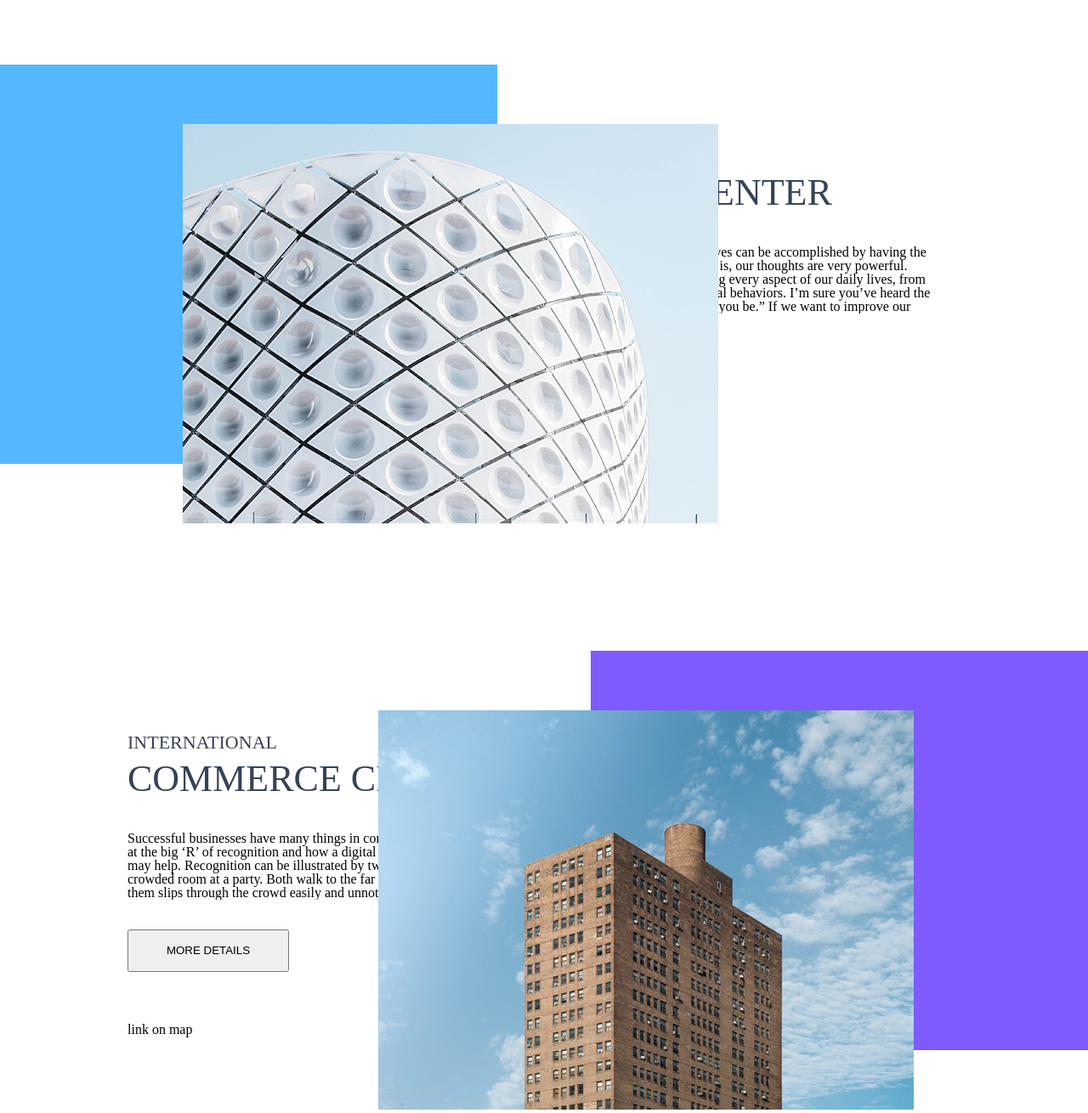
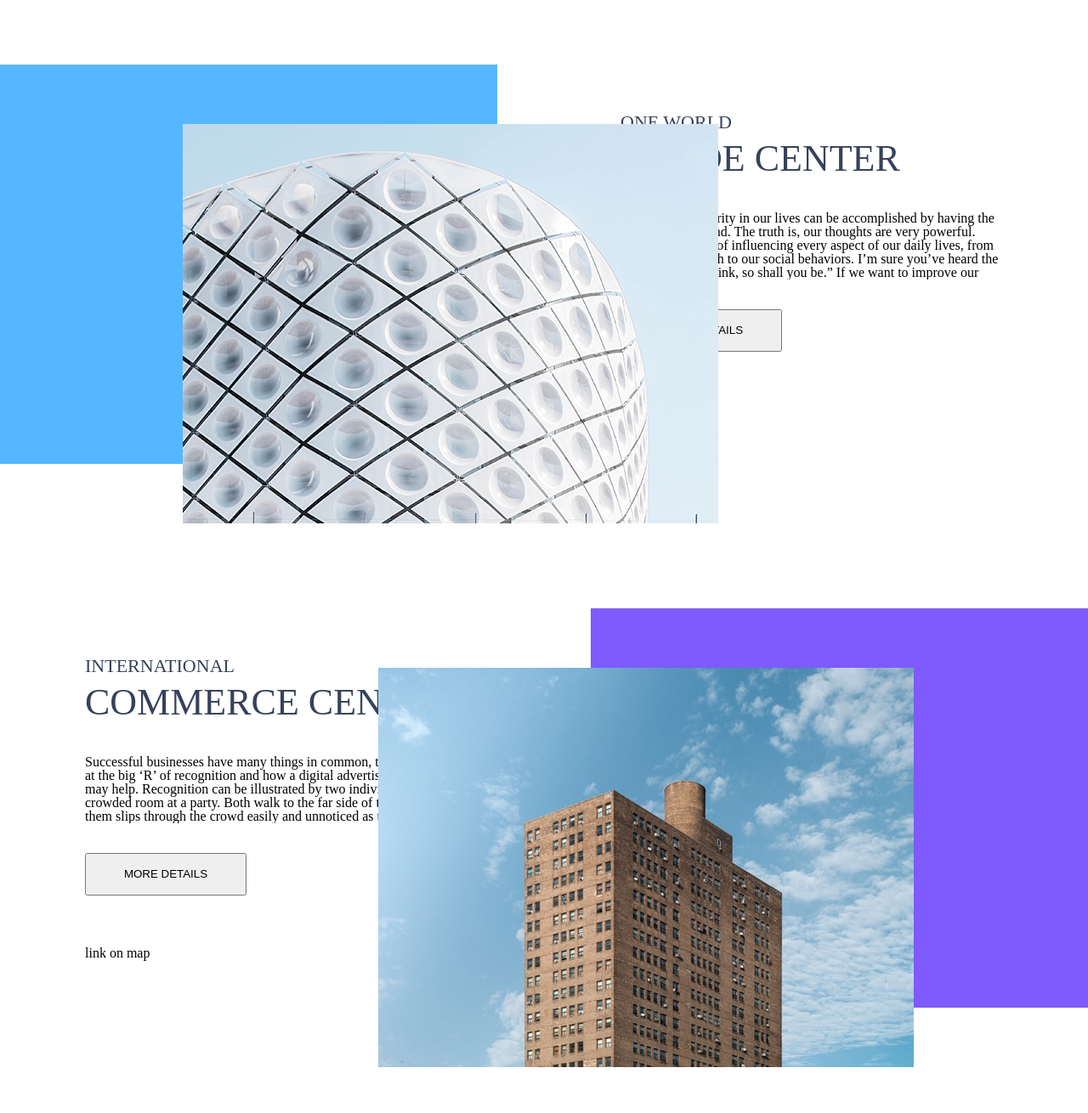
Before and after one commit to Vikaloveyou/Exam_JS, a plain HTML site: page index.html in a window 1280 px wide. Shown: the part 1060-2370 px from the top of the page at 85% size. Drawn offline with Linux system fonts and the light colour scheme.

Commit message:
different fixes

```diff
--- a/index.html
+++ b/index.html
@@ -123,8 +123,7 @@
 
 
 		<div class="commerce-center">
-			<div class="commerce-center__shadow"></div>
-			<div class="commerce-center__image"></div>
+
 			<div class="commerce-center__info">
 				<p class="pre-title__info">International</p>
 				<h3 class="title__info">Commerce Centre</h3>
@@ -179,6 +178,9 @@
 				<button class="more-dateils-btn">more details</button>
 				<div class="were_we_are">link on map</div>
 			</div>
+
+			<div class="commerce-center__image"></div>
+			<div class="commerce-center__shadow"></div>
 		</div>
 
 	</section>
--- a/scss/modules/_projects.scss
+++ b/scss/modules/_projects.scss
@@ -20,27 +20,22 @@
         width: 900px;
         text-align: center;
         margin: 0 auto;
+        margin-bottom: 100px;
     }
 }
 
 .trade-center {
-    margin-top: 100px;
-    height: 550px;
     display: flex;
     position: relative;
-    justify-content: flex-end;
+    justify-content: space-between;
     align-items: center;
-    margin-bottom: 140px;
-
+    margin-bottom: 170px;
 
     &__shadow {
         background: url('../images/Back.png') no-repeat;
         background-size: cover;
         width: 585px;
         height: 470px;
-        position: absolute;
-        left: 0;
-        top: 0;
     }
 
     &__image {
@@ -54,26 +49,21 @@
     }
 
     &__info {
-        width: 630px;
+        margin-right: 100px;
     }
 }
 
 .commerce-center {
     display: flex;
-    height: 550px;
     position: relative;
-    justify-content: flex-start;
+    justify-content: space-between;
     align-items: center;
-    padding-left: 150px;
 
     &__shadow {
         background: url('../images/Back2.png') no-repeat;
         background-size: cover;
         width: 585px;
         height: 470px;
-        position: absolute;
-        right: 0;
-        top: 0;
     }
 
     &__image {
@@ -87,7 +77,7 @@
     }
 
     &__info {
-        width: 630px;
+        margin-left: 100px;
     }
 }
 
```
Also changed, not shown: css/styles.css, 1 other file.
